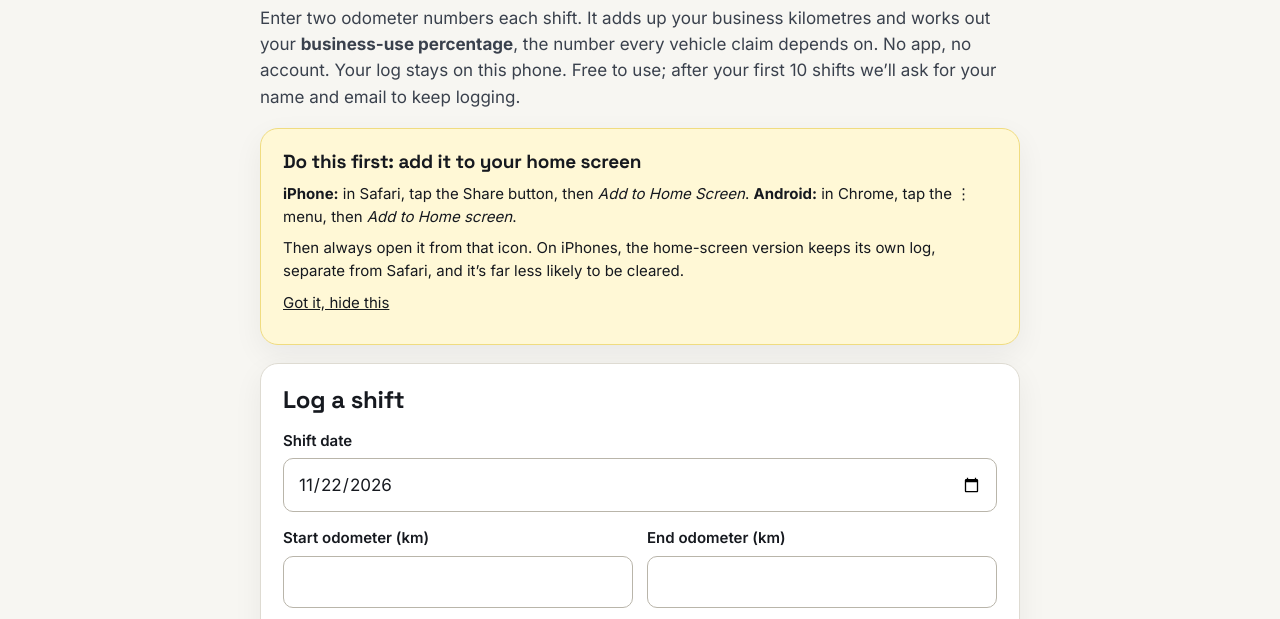
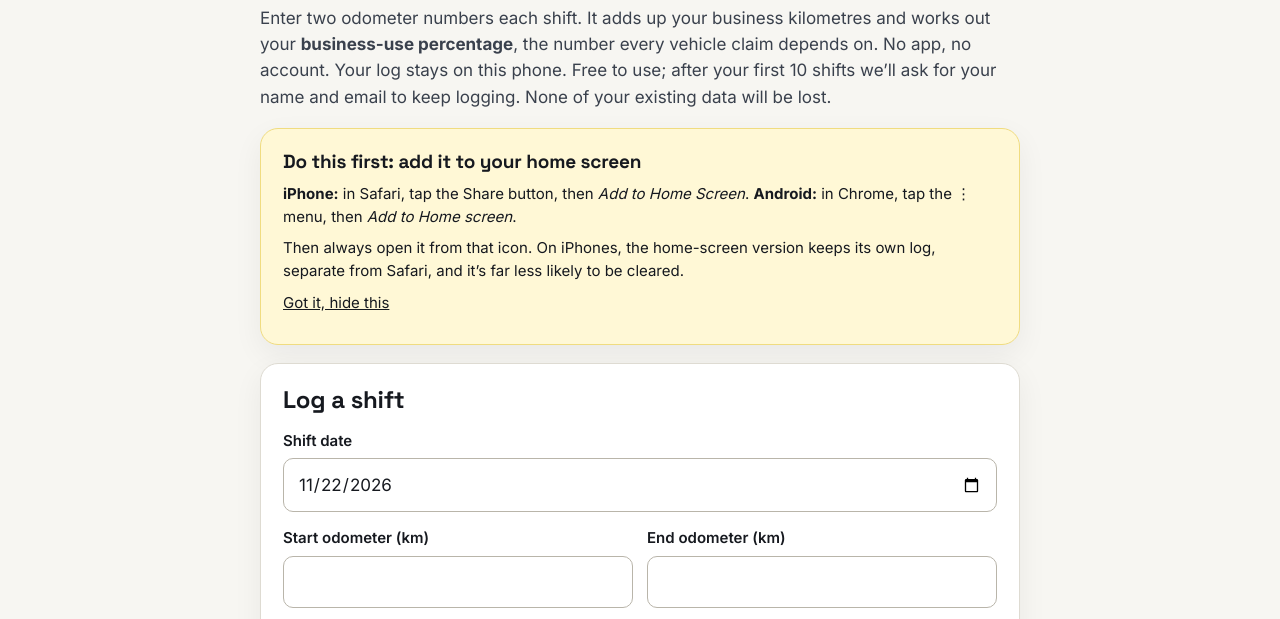
Before and after one commit to Sharpline-Emergence/Rideshare-Kit, a plain HTML site: page mileage.html in a window 1280 px wide. Shown: the part 169-788 px from the top of the page. Drawn offline with Linux system fonts and the light colour scheme.

Commit message:
Update mileage.html

```diff
--- a/mileage.html
+++ b/mileage.html
@@ -93,7 +93,7 @@ details summary{cursor:pointer;font-weight:600}
   <section style="padding-top:22px">
     <p class="eyebrow">Free · for Uber &amp; Lyft drivers in Canada</p>
     <h1>Free rideshare mileage log</h1>
-    <p class="muted" style="margin:0">Enter two odometer numbers each shift. It adds up your business kilometres and works out your <strong>business-use percentage</strong>, the number every vehicle claim depends on. No app, no account. Your log stays on this phone. Free to use; after your first 10 shifts we’ll ask for your name and email to keep logging.</p>
+    <p class="muted" style="margin:0">Enter two odometer numbers each shift. It adds up your business kilometres and works out your <strong>business-use percentage</strong>, the number every vehicle claim depends on. No app, no account. Your log stays on this phone. Free to use; after your first 10 shifts we’ll ask for your name and email to keep logging. None of your existing data will be lost.</p>
   </section>
 
   <!-- Home-screen tip: shown until dismissed -->
```
